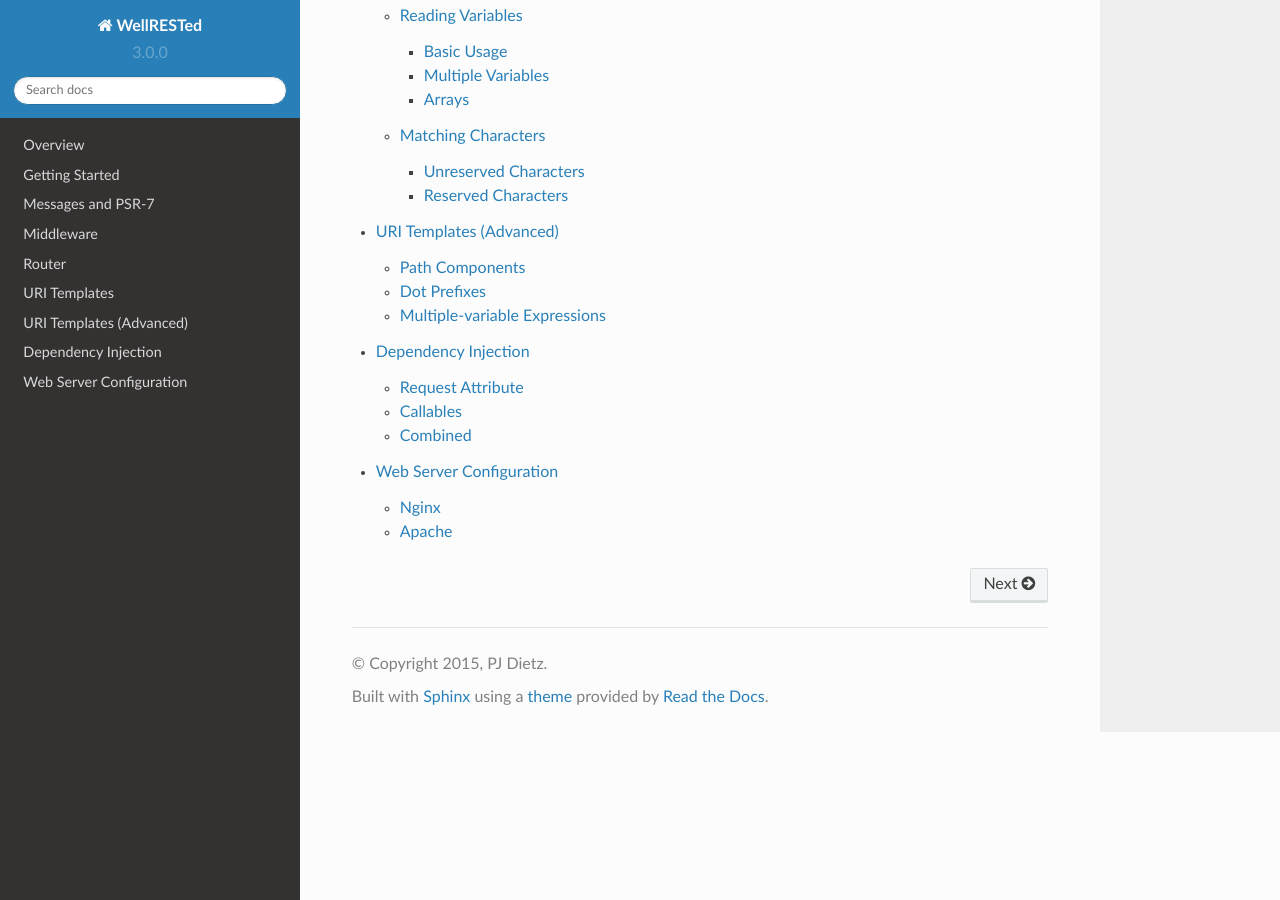
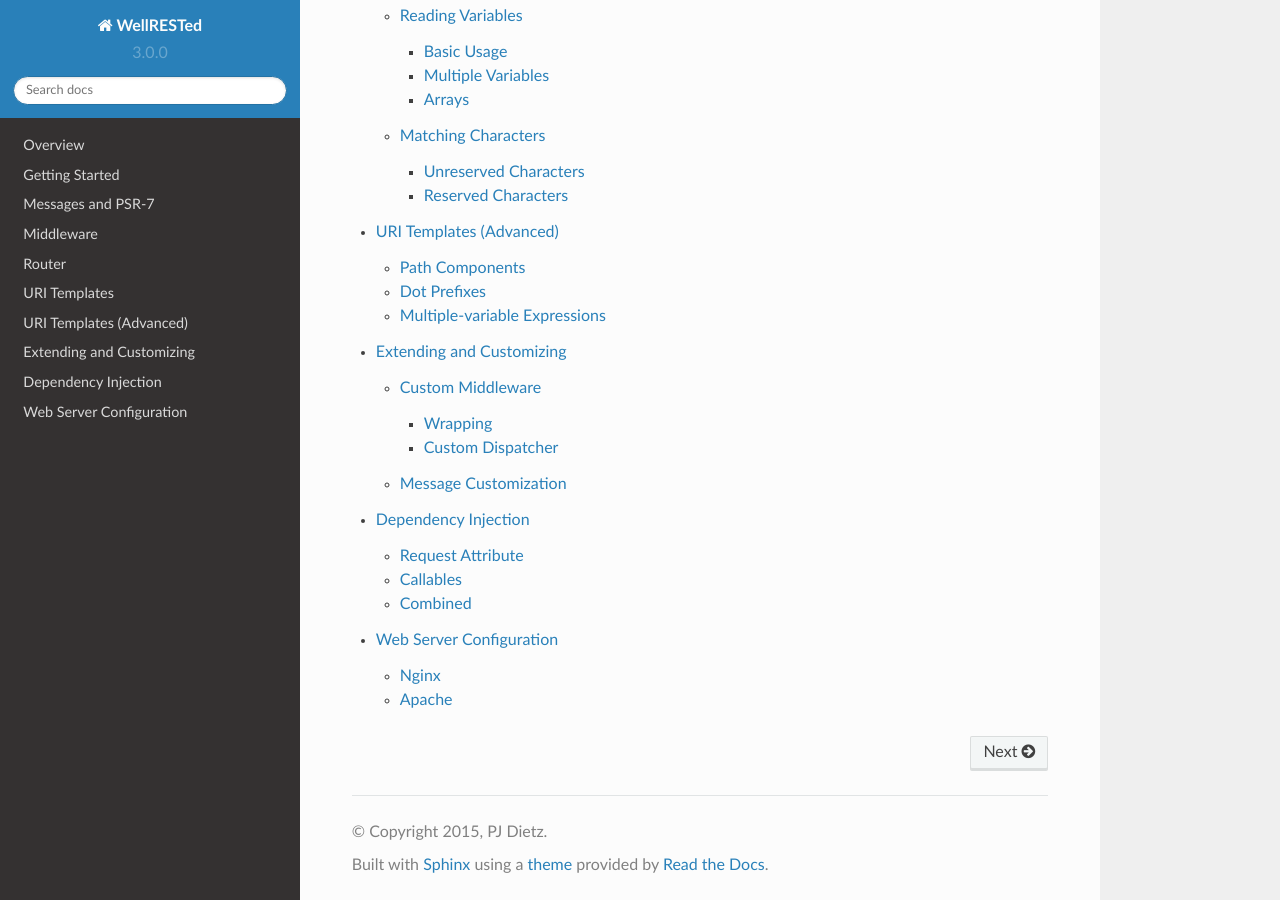
Before and after one commit to wellrestedphp/wellrested, a Sphinx documentation site: the page built from docs/source/index.rst, in a window 1280 px wide and 900 px high, scrolled down 4114 px. Built offline with Sphinx 7.4.7 and the Read the Docs theme 2.0.0, drawn with Linux system fonts in a browser that asks for light colours; some of the changed lines change nothing that is shown.

Commit message:
Add docs for extending and customizing

```diff
--- /dev/null
+++ b/docs/source/extending.rst
@@ -0,0 +1,168 @@
+Extending and Customizing
+=========================
+
+WellRESTed is designed with customization in mind. This section will describe some common scenarios for customization, starting with using middleware that implements a different interface.
+
+Custom Middleware
+-----------------
+
+Imagine you found a middleware class from a third party that does exactly what you need. The only problem is that it implements a different middleware interface.
+
+Here's the interface for the third-party middleware:
+
+.. code-block:: php
+
+    interface OtherMiddlewareInterface
+    {
+        /**
+         * @param \Psr\Http\Message\ServerRequestInterface $request
+         * @param \Psr\Http\Message\ResponseInterface $response
+         * @return \Psr\Http\Message\ResponseInterface
+         */
+        public function run(
+            \Psr\Http\Message\ServerRequestInterface $request,
+            \Psr\Http\Message\ResponseInterface $response
+        );
+    }
+
+Wrapping
+^^^^^^^^
+
+One solution is to wrap an instance of this middleware inside of a ``WellRESTed\MiddlewareInterface`` instance.
+
+.. code-block:: php
+
+    /**
+     * Wraps an instance of OtherMiddlewareInterface
+     */
+    class OtherWrapper implements \WellRESTed\MiddlewareInterface
+    {
+        private $middleware;
+
+        public function __construct(OtherMiddlewareInterface $middleware)
+        {
+            $this->middleware = $middleware;
+        }
+
+        public function __invoke(
+            \Psr\Http\Message\ServerRequestInterface $request,
+            \Psr\Http\Message\ResponseInterface $response,
+            $next
+        ) {
+            // Run the wrapped middleware.
+            $response = $this->middleware->run($request, $response);
+            // Pass the middleware's response to $next and return the result.
+            return $next($request, $myResponse);
+        }
+    }
+
+.. note::
+
+    ``OtherMiddlewareInterface`` doesn't provide any information about how to propagate the request and response through a chain of middleware, so I chose to call ``$next`` every time. If there's a sensible way to tell that you should stop propagating, your wrapper class could return a response without calling ``$next`` under those circumstances. It's up to you and the middleware you're wrapping.
+
+
+To use this wrapped middleware, you can do something like this:
+
+.. code-block:: php
+
+    // The class we need to wrap; implements OtherMiddlewareInterface
+    $other = new OtherMiddleware();
+
+    // The wrapper class; implements WellRESTed\MiddlewareInterface
+    $otherWrapper = new OtherWrapper($other)
+
+    $server = new WellRESTed\Server();
+    $server->add($otherWrapper);
+
+Custom Dispatcher
+^^^^^^^^^^^^^^^^^
+
+Wrapping works well when you have one or two middleware implementing a third-party interface. If you want to integrate a lot of middleware classes that implement a given third-party interface, you're better off customizing the dispatcher.
+
+The dispatcher is an instance that unpacks your middleware and sends the request and response through it. A default dispatcher is created for you when you instantiate your ``WellRESTed\Server`` (without passing the second argument). The server instantiates a ``WellRESTed\Dispatching\Dispatcher`` which is capable of running middleware provided as a callable, a string containing the fully qualified class name of a middleware, or an array of middleware. (See `Using Middleware`_ for a description of what a default dispatcher can dispatch.)
+
+If you need the ability to dispatch other types of middleware, you can create your own by implementing ``WellRESTed\Dispatching\DispatcherInterface``. The easiest way to do this is to subclass ``WellRESTed\Dispatching\Dispatcher``. Here's an example that extends ``Dispatcher`` and adds support for ``OtherMiddlewareInterface``:
+
+.. code-block:: php
+
+    namespace MyApi;
+
+    /**
+     * Dispatcher with support for OtherMiddlewareInterface
+     */
+    class CustomDispatcher extends \WellRESTed\Dispatching\Dispatcher
+    {
+        public function dispatch(
+            $middleware,
+            \Psr\Http\Message\ServerRequestInterface $request,
+            \Psr\Http\Message\ResponseInterface $response,
+            $next
+        ) {
+            try {
+                // Use the dispatch method in the parent class first.
+                $response = parent::dispatch($middleware, $request, $response, $next);
+            } catch (\WellRESTed\Dispatching\DispatchException $e) {
+                // If there's a problem, check if the middleware implements
+                // OtherMiddlewareInterface. Dispatch it if it does.
+                if ($middleware instanceof OtherMiddlewareInterface) {
+                    $response = $middleware->run($request, $response);
+                    $response = $next($request, $response);
+                } else {
+                    // Otherwise, re-throw the exception.
+                    throw $e;
+                }
+            }
+            return $response;
+        }
+    }
+
+To use this dispatcher, pass it to the constructor of ``WellRESTed\Server`` as the second argument. (The first argument is a hash array to use as `request attributes`_.)
+
+.. code-block:: php
+
+    // Create an instance of your custom dispatcher.
+    $dispatcher = new MyApi\CustomDispatcher;
+
+    // Pass this dispatcher to the server.
+    $server = new WellRESTed\Server(null, $dispatcher);
+
+    // Now, you can add any middleware implementing OtherMiddlewareInterface
+    $other = new OtherMiddleware();
+    $server->add($other);
+
+    // Registering OtherMiddlewareInterface middleware by FQCN will work, too.
+
+Message Customization
+---------------------
+
+In the example above, we passed a custom dispatcher to the server. You can also customize your server in other ways. For example, if you have a different implementation of PSR-7_ messages that you prefer, you can pass them into the ``Server::respond`` method:
+
+.. code-block:: php
+
+    // Represents the request submitted by the client.
+    $request = new ThirdParty\Request();
+    // A "blank" response.
+    $response = new ThirdParty\Response();
+
+    $server = new WellRESTed\Server();
+    // ...add middleware...
+
+    // Pass your request and response to Server::respond
+    $server->response($request, $response);
+
+Even if you don't want to use a different implementation, you may still find a reason to provide you're own messages. For example, the default response status code for a ``WellRESTed\Message\Response`` is 500. If you wanted to make the default 200 instead, you could do something like this:
+
+.. code-block:: php
+
+    // The first argument is the status code.
+    $response = new \WellRESTed\Message\Response(200);
+
+    $server = new \WellRESTed\Server();
+    // ...add middleware...
+
+    // Pass the response to respond()
+    $server->respond(null, $response);
+
+.. _PSR-7: http://www.php-fig.org/psr/psr-7/
+.. _Using Middleware: middleware.html#using-middleware
+.. _Request Attributes: messages.html#attributes
--- a/docs/source/index.rst
+++ b/docs/source/index.rst
@@ -108,6 +108,7 @@ Contents
    router
    uri-templates
    uri-templates-advanced
+   extending
    dependency-injection
    web-server-configuration
 
```
